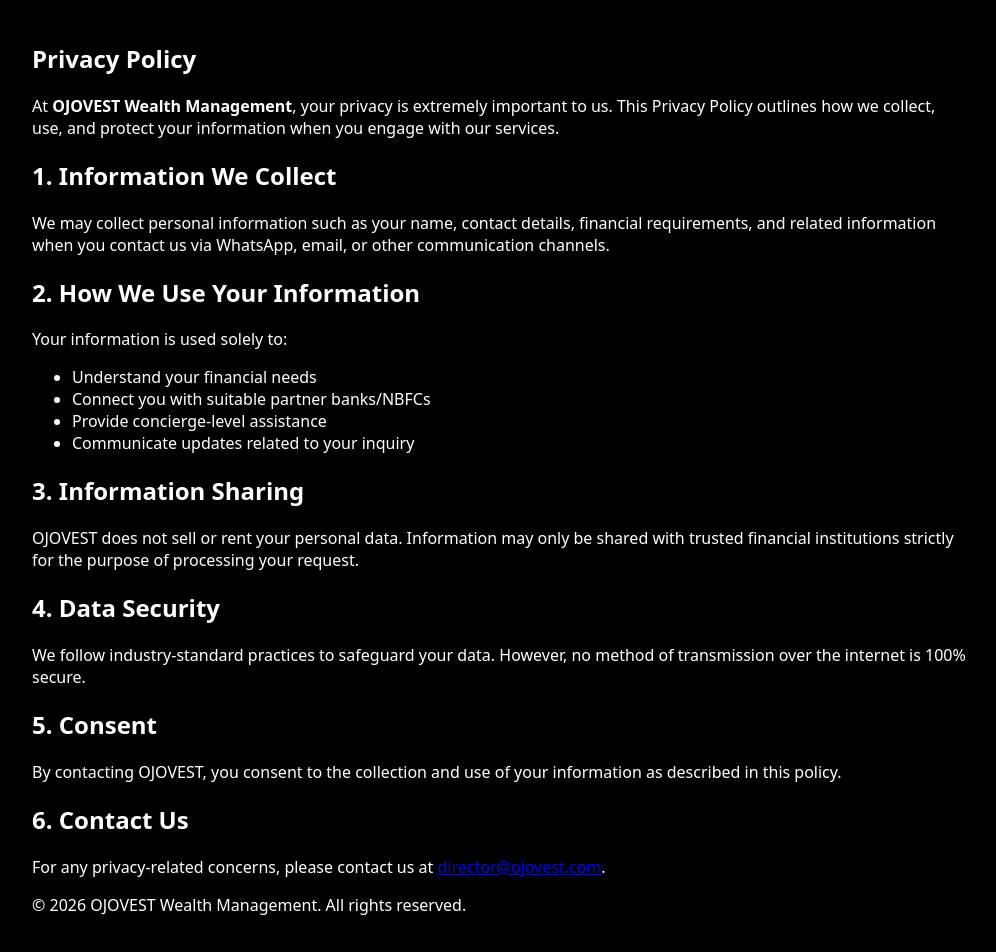
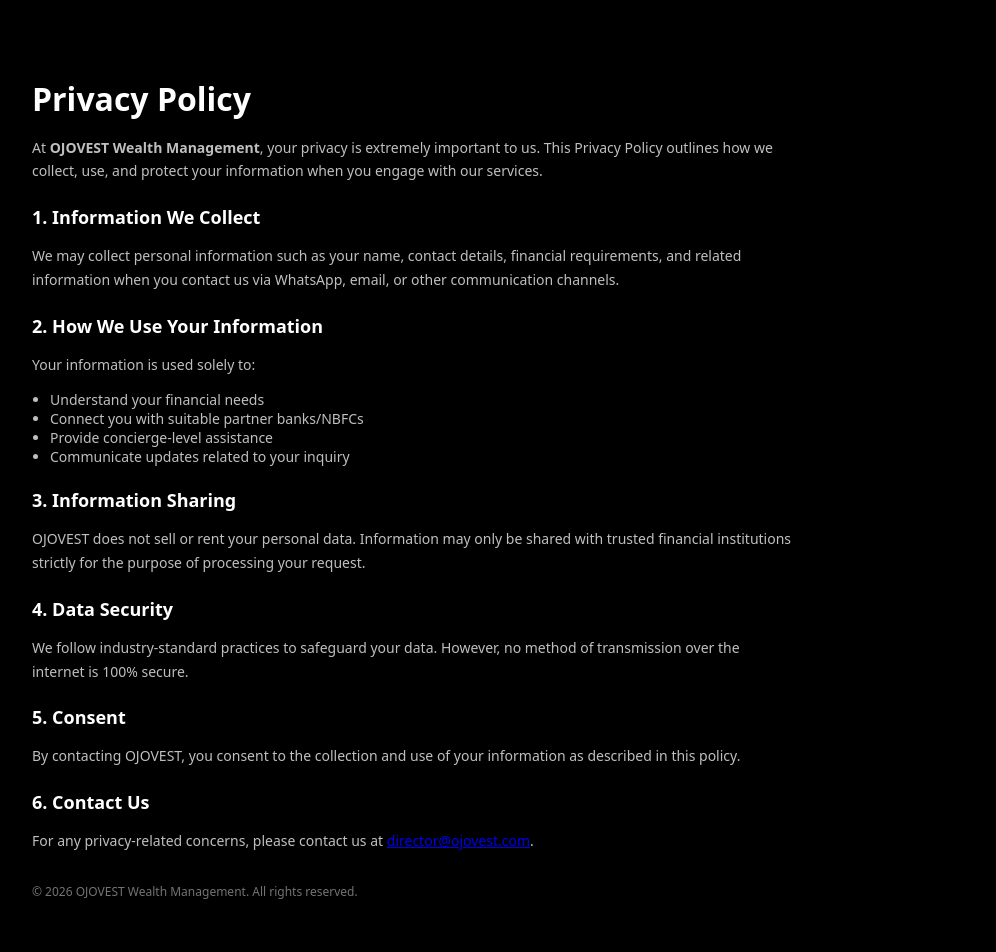
Before and after one commit to ojovest/ojovest, a Next.js app: page /privacy in a window 1280 px wide. Shown: the top 952 px of the page, without its empty margins (140-1136 px from the left). Built offline with nearby package versions, Linux system fonts and the light colour scheme.

Commit message:
Update globals.css

```diff
--- a/app/globals.css
+++ b/app/globals.css
@@ -300,3 +300,38 @@
   font-size: 11px;
   color: rgba(255, 255, 255, 0.45);
 }
+/* ===== Privacy Page ===== */
+.privacy {
+  padding: 28px 0;
+  max-width: 760px;
+}
+
+.privacyTitle {
+  font-size: 32px;
+  margin-bottom: 16px;
+}
+
+.privacyHeading {
+  margin-top: 22px;
+  font-size: 18px;
+}
+
+.privacyText {
+  margin-top: 10px;
+  font-size: 14px;
+  line-height: 1.7;
+  color: rgba(255, 255, 255, 0.75);
+}
+
+.privacyList {
+  margin-top: 10px;
+  padding-left: 18px;
+  font-size: 14px;
+  color: rgba(255, 255, 255, 0.75);
+}
+
+.privacyFooter {
+  margin-top: 30px;
+  font-size: 12px;
+  color: rgba(255, 255, 255, 0.45);
+}
```
